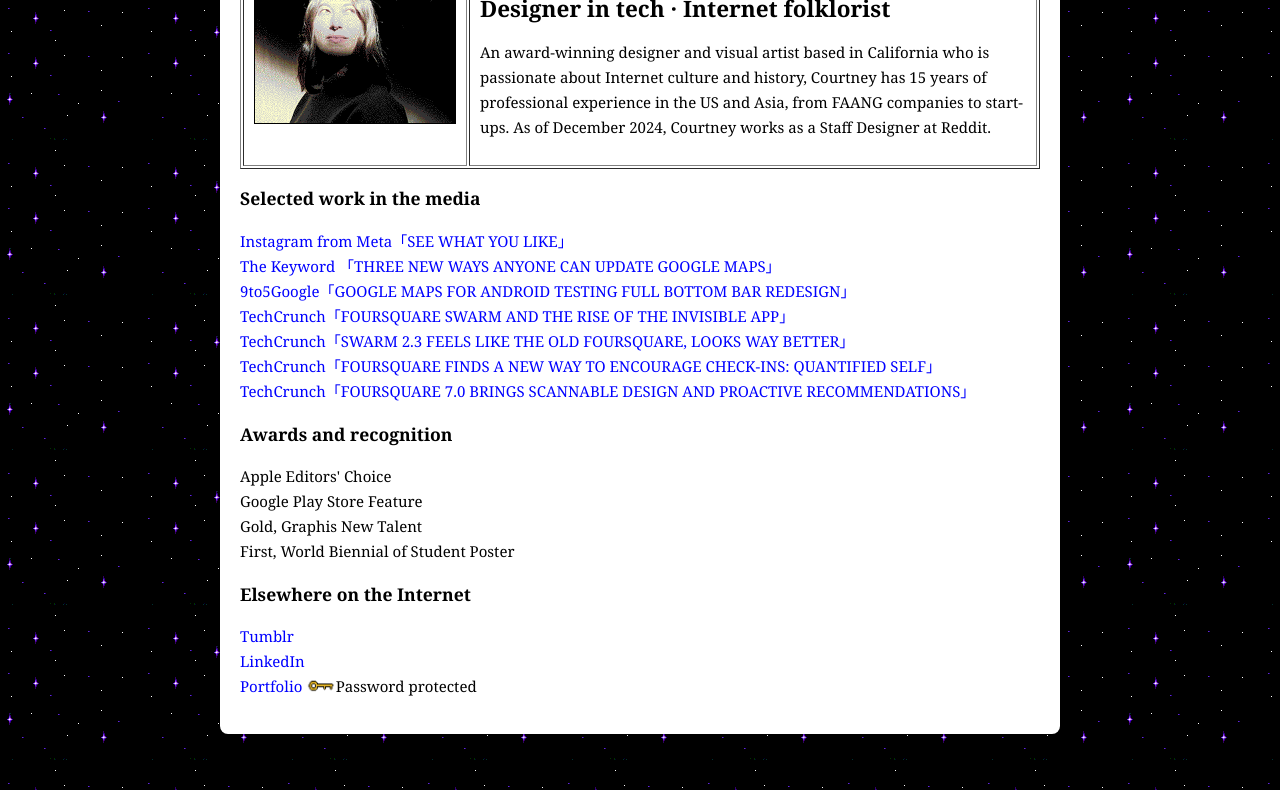
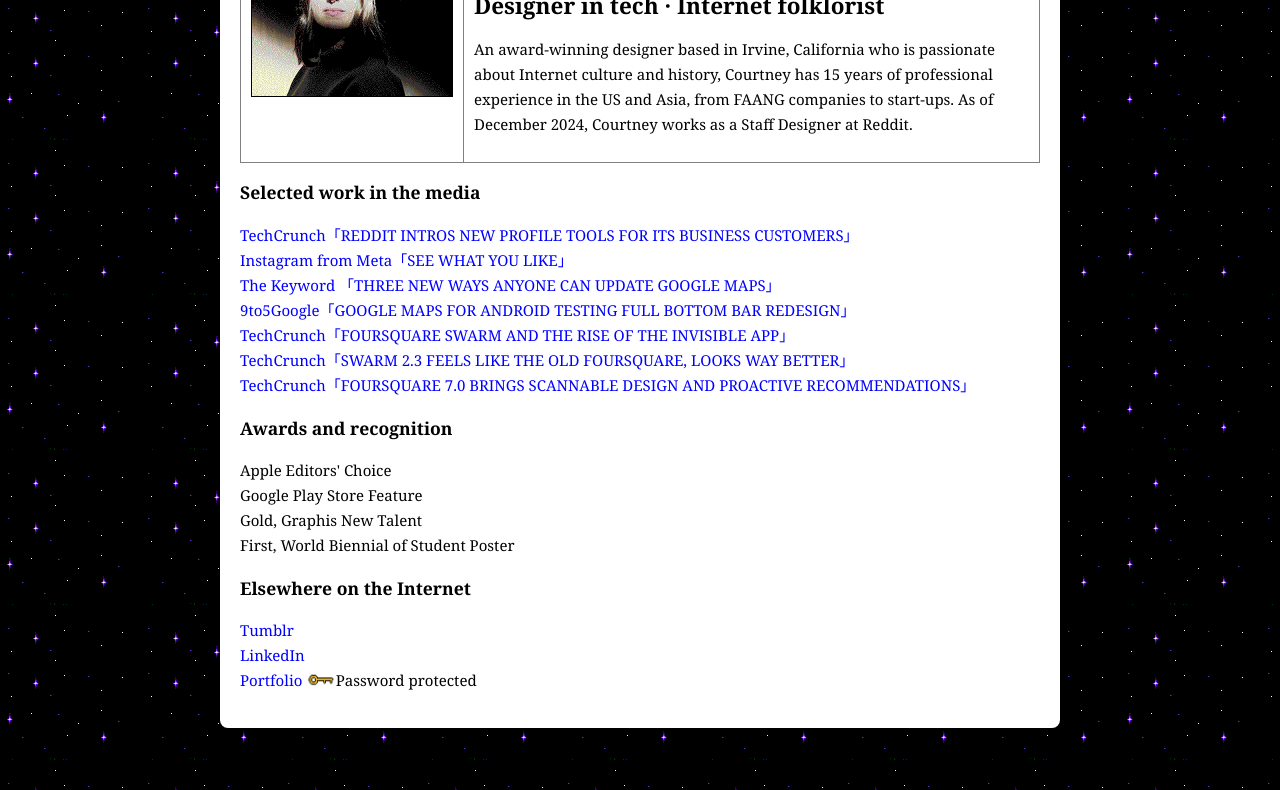
Before and after one commit to courtneyetc/qwertney, a website: page index.html in a window 1280 px wide. Shown: the part 321-1111 px from the top of the page. Drawn offline with Linux system fonts and the light colour scheme.

Commit message:
Update index.html
update links, make table responsive

```diff
--- a/index.html
+++ b/index.html
@@ -34,6 +34,21 @@
 			box-shadow: 0 4px 8px rgba(0, 0, 0, 0.1);
 			text-align: left;
 
+		.table-wrapper {
+  			width: 100%;
+  			overflow-x: auto;
+		}
+
+		table {
+ 			 width: 100%;
+ 			 border-collapse: collapse;
+		}
+
+		td, th {
+			 word-wrap: break-word;
+ 			 vertical-align: top;
+		}
+
 		}
 
 
@@ -44,17 +59,19 @@
 		<img src="img/flame.gif" height="150"><img src="img/welcome.gif" height="150"><img src="img/flame.gif" height="150">
 		<br />
 		<div style="color: #ffffff; display: flex; justify-content: center; align-items: center; height: 50 px;">Best viewed in &nbsp;&nbsp;<img src="img/netscape.gif">&nbsp;&nbsp;<img src="img/ie.gif"></div>
+				<div class="table-wrapper">
 		<div class="container">
-
-			<table border="1" cellpadding="10"><tr><td><img src="img/mecorner.gif" width="200" border="1"></td><td>
+  			<table border="1" cellpadding="10"><tr><td><img src="img/mecorner.gif" width="200" border="1"></td><td>
 			<h1>Courtney Christopher</h1>
 			<h2>Designer in tech · Internet folklorist</h2>
 
-			<p>An award-winning designer and visual artist based in California who is passionate about Internet culture and history, Courtney has 15 years of professional experience in the US and Asia, from FAANG companies to start-ups.  As of December 2024, Courtney works as a Staff Designer at Reddit.</p>
+			<p>An award-winning designer based in Irvine, California who is passionate about Internet culture and history, Courtney has 15 years of professional experience in the US and Asia, from FAANG companies to start-ups.  As of December 2024, Courtney works as a Staff Designer at Reddit.</p>
 </td></tr></table>
 			<p>
 				<h3>Selected work in the media</h3>
 
+				<a href="https://techcrunch.com/2025/05/08/reddit-intros-new-profile-tools-for-business-customers/" target="_blank">TechCrunch「<span style="text-transform:uppercase">Reddit intros new profile tools for its business customers</span>」</a>
+					<br />
 				<a href="https://www.youtube.com/watch?v=GoE37uc0nnk" target="_blank">Instagram from Meta「<span style="text-transform:uppercase">See what you like</span>」</a>
 					<br />
 				<a href="https://blog.google/products/maps/three-new-ways-anyone-can-update-google-maps/" target="_blank">The Keyword 「<span style="text-transform:uppercase">Three new ways anyone can update Google Maps</span>」</a>
@@ -64,8 +81,6 @@
 				<a href="https://techcrunch.com/2014/05/15/foursquares-swarm-and-the-rise-of-the-invisible-app/?guccounter=1&guce_referrer=aHR0cHM6Ly93d3cuZ29vZ2xlLmNvbS8&guce_referrer_sig=AQAAABgVxxc_3d7s-I1qak5GO3FG8u0dRUgx1TNb5CD76kpvAY-N4mriZBQHCSrtkNlcjItEh764KyHlt5nPjTnxrvvmUljF6W-enl5mSgp1344KBQDcx04QiFDPx4SSq0izmAYW35jh1KBOc9u_PXPXUfTTOfMAnlIUh-fSkmyQoO_x" target="_blank">TechCrunch「<span style="text-transform:uppercase">Foursquare Swarm and the rise of the invisible app</span>」</a>
 					<br />
 				<a href="https://techcrunch.com/2015/05/04/swarm-2-3-feels-like-the-old-foursquare-looks-way-better/" target="_blank">TechCrunch「<span style="text-transform:uppercase">Swarm 2.3 Feels Like The Old Foursquare, Looks Way Better</span>」</a>
-					<br />
-				<a href="https://techcrunch.com/2013/05/09/as-users-tire-of-mayorship-wars-foursquare-finds-a-new-way-to-encourage-check-ins-by-tapping-into-quantified-self-buzz/" target="_blank">TechCrunch「<span style="text-transform:uppercase">Foursquare Finds A New Way To Encourage Check-Ins: Quantified Self</span>」</a>
 					<br />
 				<a href="https://techcrunch.com/2013/12/05/foursquare-7-0-brings-scanable-design-and-expands-proactive-recommendations-to-all-users/" target="_blank">TechCrunch「<span style="text-transform:uppercase">Foursquare 7.0 Brings Scannable Design And Proactive Recommendations</span>」</a>
 
@@ -87,6 +102,7 @@
 			</p>
 
 		</div>
+		</div>
 		<marquee><p style="font-family: 'Comic Sans MS'; color: #ff00f0;"> ~ * Thank you for visiting * ~</p>
 			&nbsp;&nbsp;&nbsp;&nbsp;&nbsp;&nbsp;&nbsp;&nbsp; <!-- really going for historical accuracy here -->
 			<a href="https://www.hitwebcounter.com" target="_blank">
```
